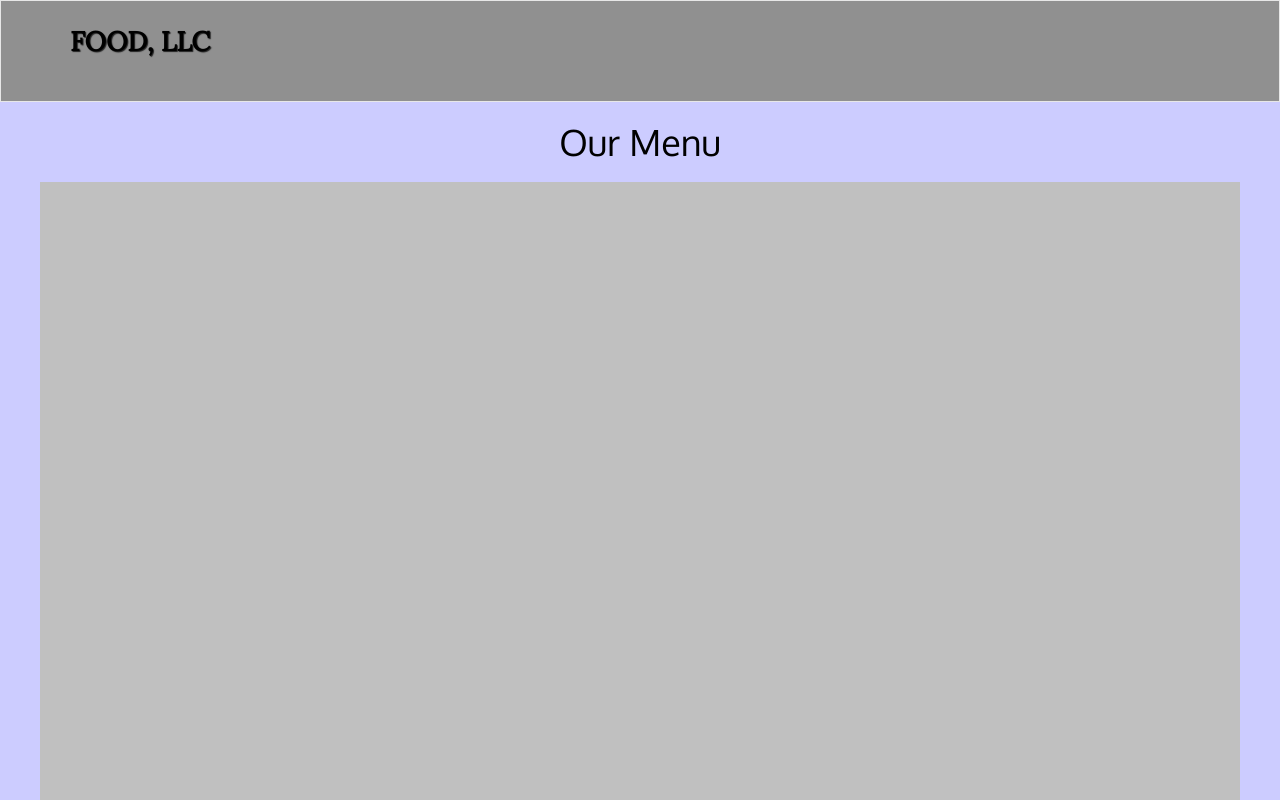
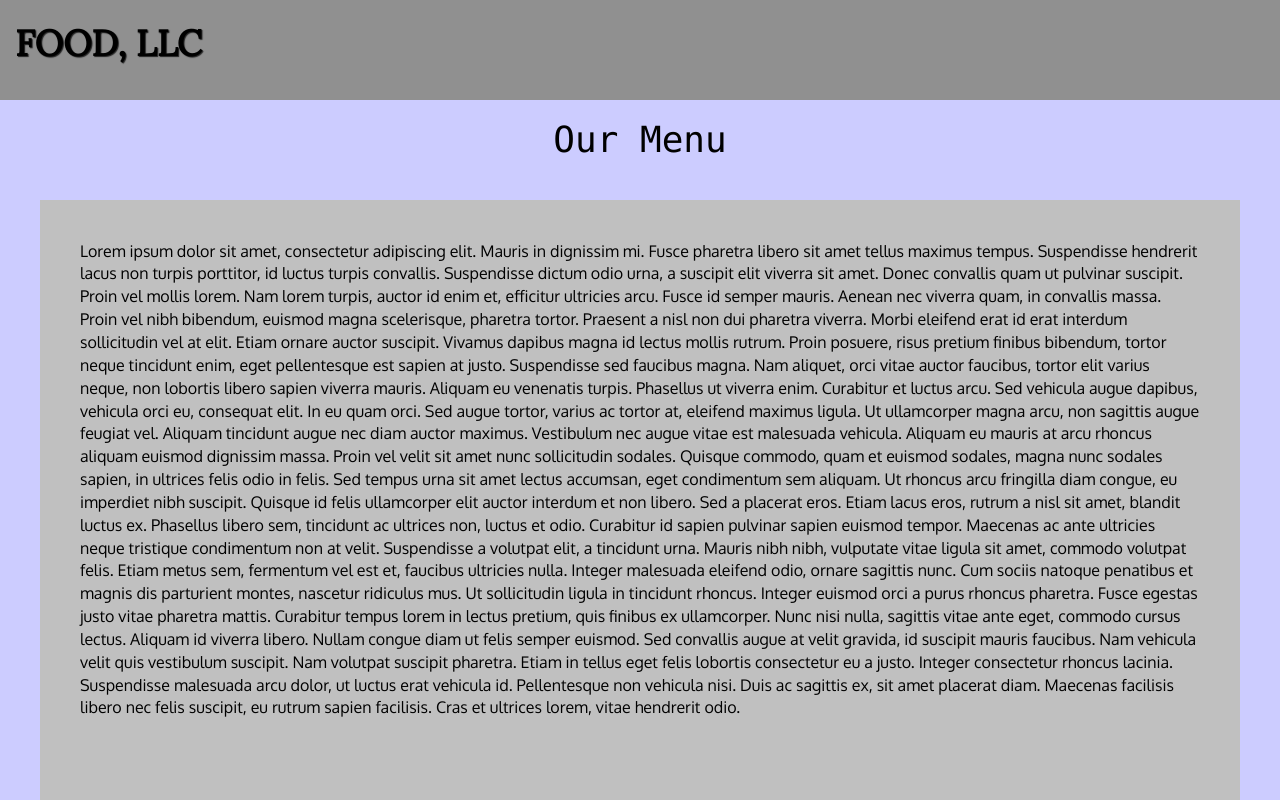
Before and after one commit to nodzy/html-css-js, a plain HTML site: page module3-solution/index.html in a window 1280 px wide. Shown: the top 800 px of the page. Drawn offline with nearby package versions, Linux system fonts and the light colour scheme.

Commit message:
Assignment 3

```diff
--- a/module3-solution/css/styles.css
+++ b/module3-solution/css/styles.css
@@ -16,34 +16,59 @@ body {
 	height: 1000px;
 	background-color: #C0C0C0;
 	margin: 10px;
+	margin-top: 30px;
+	color: black;
+	padding: 40px;
+
+
 
 }
  h1{
 	color: black;
+		font-family: 'Lucida Console', 'Lucida Sans Typewriter', monaco, 'Bitstream Vera Sans Mono', monospace;
+
+
 
 }
+
+
 
 /** HEADER **/
 #header-nav {
   background-color: #909090;
   border-radius: 0;
+  border: 0px;
 
 
 }
 
+#collapsable-nav {
 
+	padding: 0;
+
+}
 .navbar-brand {
   padding-top: 30px;
   padding-bottom: 70px;
 
 
 
+
+
 }
 
+.navbar-nav {
+
+  margin: 0;
+  padding: 0;
+
+
+
+}
 
 .navbar-brand h1 {
   font-family: 'Lora', serif;
-  font-size: 1.5em;
+  font-size: 2.0em;
   text-transform: uppercase;
   font-weight: bold;
   text-shadow: 1px 1px 1px #222;
@@ -58,10 +83,10 @@ body {
 
 
 #nav-list {
-    margin: !0;
-	padding: !0;
     background-color: white;
 	overflow: hidden;
+
+
 
 
 
@@ -71,7 +96,7 @@ body {
    font-size: 1.5em;
   font-weight: bold;
   text-align: center;
-
+	border-bottom: 1px solid black;
 
 
 }
@@ -86,7 +111,10 @@ body {
 
  .icon-bar{
 
-	margin: 10px;
+	margin: 15px;
+	padding-left: 35px;
+
+
  }
 
 
--- a/module3-solution/index.html
+++ b/module3-solution/index.html
@@ -14,12 +14,12 @@
 <body>
   <header>
     <nav id="header-nav" class="navbar navbar-default">
-      <div class="container">
+      <div class="container-fluid">
         <div class="navbar-header">
 
 
-          <div class="navbar-brand">
-            <a href="index.html"><h1>FOOD, LLC</h1></a>
+          <div class="navbar-brand" class="nav navbar-nav navbar-left">
+            <h1>FOOD, LLC</h1>
 
           </div>
 
@@ -48,7 +48,15 @@
 
    <h1 class="text-center">Our Menu</h1>
    <div class="container-fluid">
-   <div class="col-xs-12"><section id="tall"></section></div>
+   <div class="col-xs-12"><section id="tall">Lorem ipsum dolor sit amet, consectetur adipiscing elit. Mauris in dignissim mi. Fusce pharetra libero sit amet tellus maximus tempus. Suspendisse hendrerit lacus non turpis porttitor, id luctus turpis convallis. Suspendisse dictum odio urna, a suscipit elit viverra sit amet. Donec convallis quam ut pulvinar suscipit. Proin vel mollis lorem. Nam lorem turpis, auctor id enim et, efficitur ultricies arcu. Fusce id semper mauris. Aenean nec viverra quam, in convallis massa. Proin vel nibh bibendum, euismod magna scelerisque, pharetra tortor. Praesent a nisl non dui pharetra viverra. Morbi eleifend erat id erat interdum sollicitudin vel at elit. Etiam ornare auctor suscipit.
+
+Vivamus dapibus magna id lectus mollis rutrum. Proin posuere, risus pretium finibus bibendum, tortor neque tincidunt enim, eget pellentesque est sapien at justo. Suspendisse sed faucibus magna. Nam aliquet, orci vitae auctor faucibus, tortor elit varius neque, non lobortis libero sapien viverra mauris. Aliquam eu venenatis turpis. Phasellus ut viverra enim. Curabitur et luctus arcu. Sed vehicula augue dapibus, vehicula orci eu, consequat elit. In eu quam orci. Sed augue tortor, varius ac tortor at, eleifend maximus ligula. Ut ullamcorper magna arcu, non sagittis augue feugiat vel. Aliquam tincidunt augue nec diam auctor maximus. Vestibulum nec augue vitae est malesuada vehicula.
+
+Aliquam eu mauris at arcu rhoncus aliquam euismod dignissim massa. Proin vel velit sit amet nunc sollicitudin sodales. Quisque commodo, quam et euismod sodales, magna nunc sodales sapien, in ultrices felis odio in felis. Sed tempus urna sit amet lectus accumsan, eget condimentum sem aliquam. Ut rhoncus arcu fringilla diam congue, eu imperdiet nibh suscipit. Quisque id felis ullamcorper elit auctor interdum et non libero. Sed a placerat eros. Etiam lacus eros, rutrum a nisl sit amet, blandit luctus ex. Phasellus libero sem, tincidunt ac ultrices non, luctus et odio.
+
+Curabitur id sapien pulvinar sapien euismod tempor. Maecenas ac ante ultricies neque tristique condimentum non at velit. Suspendisse a volutpat elit, a tincidunt urna. Mauris nibh nibh, vulputate vitae ligula sit amet, commodo volutpat felis. Etiam metus sem, fermentum vel est et, faucibus ultricies nulla. Integer malesuada eleifend odio, ornare sagittis nunc. Cum sociis natoque penatibus et magnis dis parturient montes, nascetur ridiculus mus. Ut sollicitudin ligula in tincidunt rhoncus. Integer euismod orci a purus rhoncus pharetra. Fusce egestas justo vitae pharetra mattis. Curabitur tempus lorem in lectus pretium, quis finibus ex ullamcorper. Nunc nisi nulla, sagittis vitae ante eget, commodo cursus lectus.
+
+Aliquam id viverra libero. Nullam congue diam ut felis semper euismod. Sed convallis augue at velit gravida, id suscipit mauris faucibus. Nam vehicula velit quis vestibulum suscipit. Nam volutpat suscipit pharetra. Etiam in tellus eget felis lobortis consectetur eu a justo. Integer consectetur rhoncus lacinia. Suspendisse malesuada arcu dolor, ut luctus erat vehicula id. Pellentesque non vehicula nisi. Duis ac sagittis ex, sit amet placerat diam. Maecenas facilisis libero nec felis suscipit, eu rutrum sapien facilisis. Cras et ultrices lorem, vitae hendrerit odio.</section></div>
    </div>
   <!-- jQuery (Bootstrap JS plugins depend on it) -->
 
```
